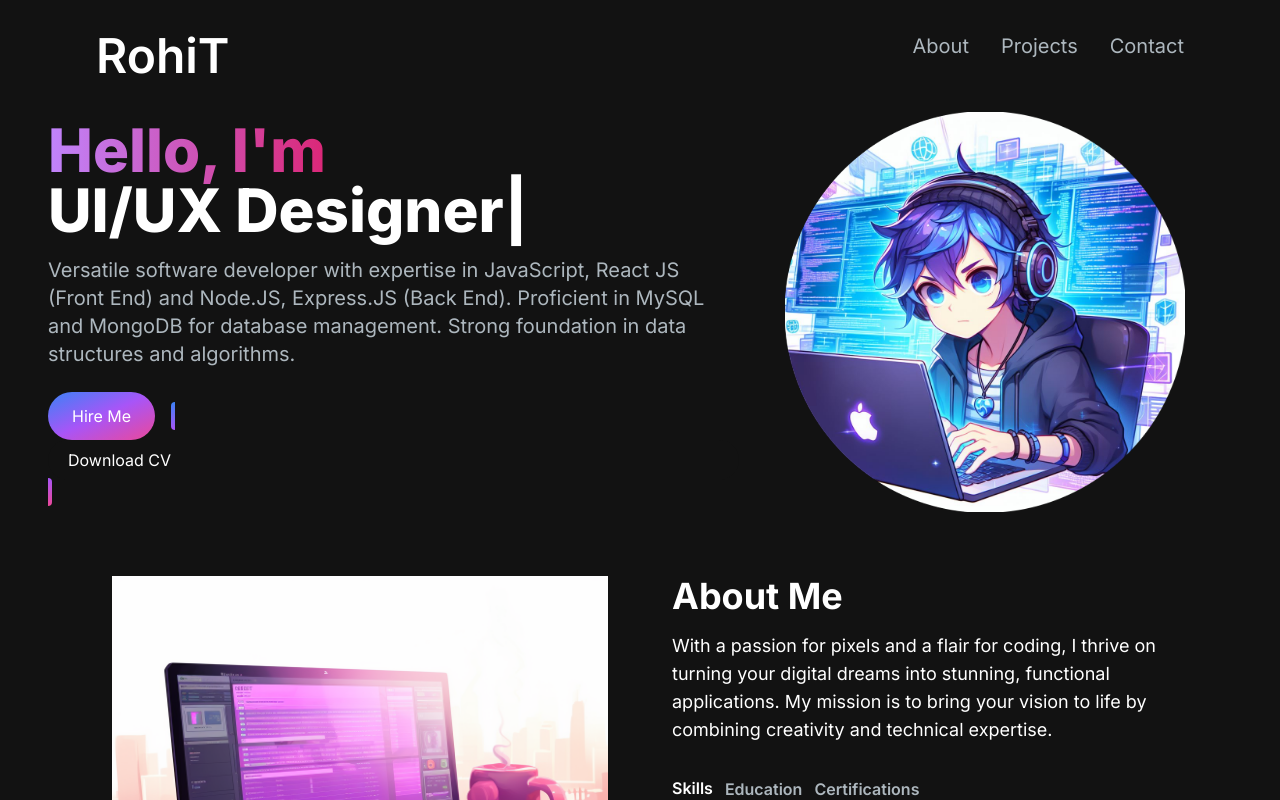
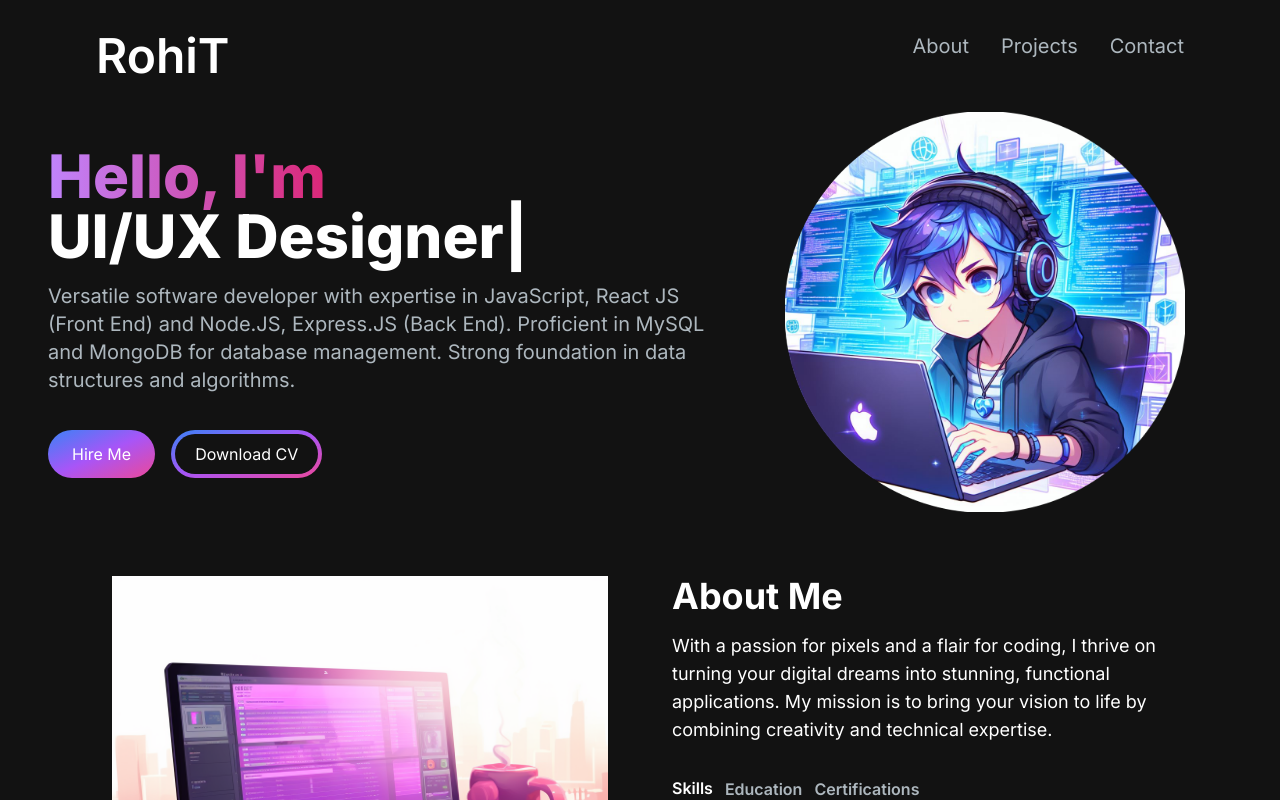
Before and after one commit to rohit-og/portfolio-website, a Next.js app: page / in a window 1280 px wide. Shown: the top 800 px of the page. Built offline with nearby package versions, Linux system fonts and the light colour scheme.

Commit message:
updated cv link

```diff
--- a/app/components/HeroSection.jsx
+++ b/app/components/HeroSection.jsx
@@ -43,11 +43,12 @@ const HeroSection = () => {
             >
               Hire Me
             </a>
-            <a className="px-1 py-1 w-full sm:w-fit rounded-full bg-gradient-to-br from-blue-500 via-purple-500 to-pink-500 hover:bg-white text-white mt-3" href="https://drive.google.com/file/d/1m3TCr03nUGMKQnSMUB4RTd1wXil9lMxv/view?usp=drive_link">
-              <span
-                className="block bg-[#121212] hover:bg:white rounded-full px-5 py-2"
-
-              >
+            <a
+              className="block sm:inline-flex px-1 py-1 w-full sm:w-fit rounded-full bg-gradient-to-br from-blue-500 via-purple-500 to-pink-500 hover:bg-white text-white mt-3"
+              href="https://drive.google.com/file/d/1m3TCr03nUGMKQnSMUB4RTd1wXil9lMxv/view?usp=drive_link"
+              target="blank"
+            >
+              <span className="block bg-[#121212] hover:bg:white rounded-full px-5 py-2">
                 Download CV
               </span>
             </a>
```
